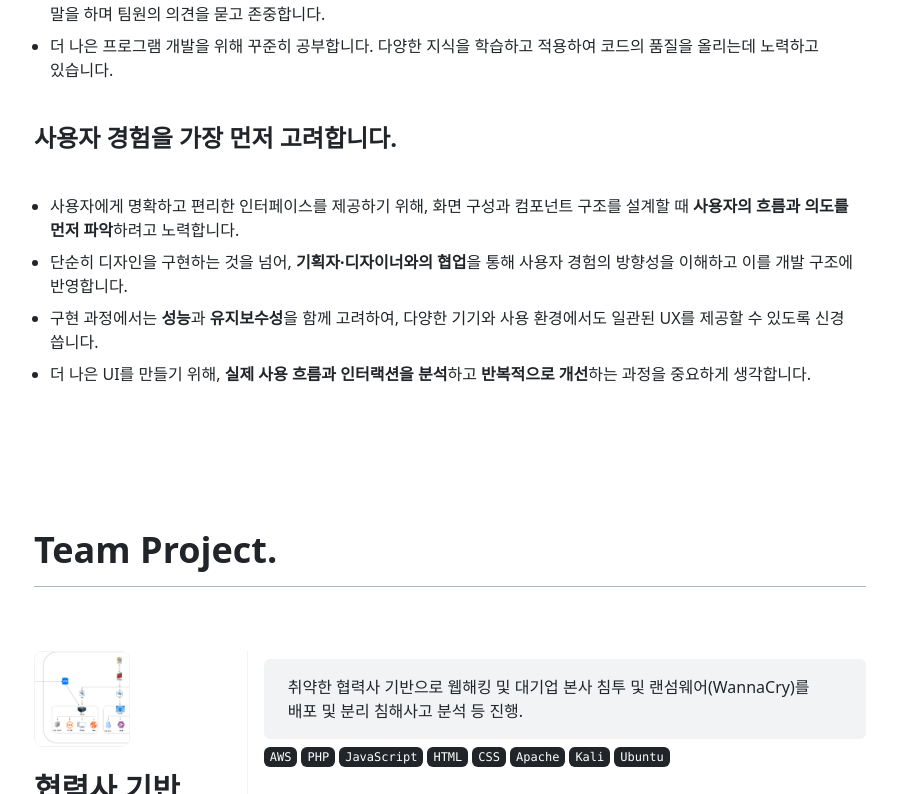
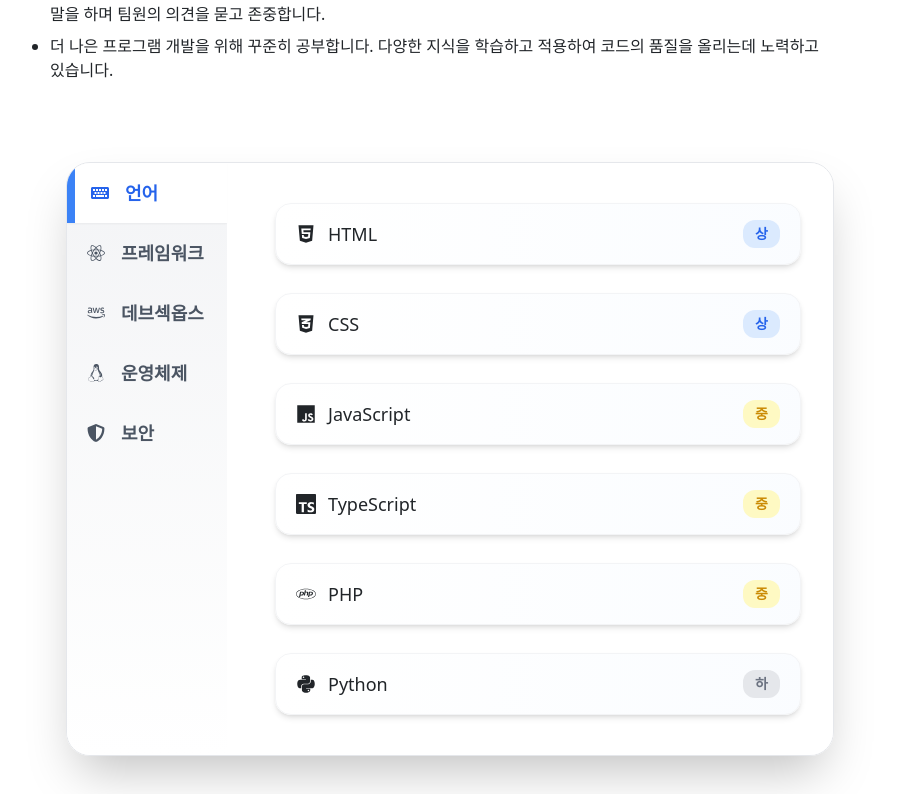
Before and after one commit to zxim/Simple_Portfolio, a Next.js app: page / in a window 1280 px wide. Shown: the part 526-1320 px from the top of the page, without its empty margins (190-1087 px from the left). Built offline with nearby package versions, Linux system fonts and the light colour scheme.

Commit message:
Information 수정

```diff
--- a/package.json
+++ b/package.json
@@ -23,6 +23,7 @@
     "raw-loader": "^4.0.2",
     "react": "18.2.0",
     "react-dom": "18.2.0",
+    "react-icons": "^5.5.0",
     "react-markdown": "^8.0.5",
     "rehype-raw": "^7.0.0",
     "remark-gfm": "^3.0.1",
--- a/public/markdown/information/introduce.md
+++ b/public/markdown/information/introduce.md
@@ -3,14 +3,3 @@
 
 
 - 더 나은 프로그램 개발을 위해 꾸준히 공부합니다. 다양한 지식을 학습하고 적용하여 코드의 품질을 올리는데 노력하고 있습니다.
-
-
-#### 사용자 경험을 가장 먼저 고려합니다.
-
-- 사용자에게 명확하고 편리한 인터페이스를 제공하기 위해, 화면 구성과 컴포넌트 구조를 설계할 때 **사용자의 흐름과 의도를 먼저 파악**하려고 노력합니다.
-
-- 단순히 디자인을 구현하는 것을 넘어, **기획자·디자이너와의 협업**을 통해 사용자 경험의 방향성을 이해하고 이를 개발 구조에 반영합니다.
-
-- 구현 과정에서는 **성능**과 **유지보수성**을 함께 고려하여, 다양한 기기와 사용 환경에서도 일관된 UX를 제공할 수 있도록 신경 씁니다.
-
-- 더 나은 UI를 만들기 위해, **실제 사용 흐름과 인터랙션을 분석**하고 **반복적으로 개선**하는 과정을 중요하게 생각합니다.
--- a/src/components/Activity/index.tsx
+++ b/src/components/Activity/index.tsx
@@ -6,7 +6,7 @@ import { DataProps } from "@/types";
 const Activity = ({ activity }: Pick<DataProps, "activity">) => {
   return (
     <div>
-      <SectionTitle>Activities</SectionTitle>
+      <SectionTitle >Activities</SectionTitle>
       <div className="flex flex-col gap-24">
         {[...activity].reverse().map((activity) => (
           <ActivityItem key={activity.id} {...activity} />
--- /dev/null
+++ b/src/components/Information/SkillsList.tsx
@@ -0,0 +1,141 @@
+import { useState } from "react";
+import { motion, AnimatePresence } from "framer-motion";
+import {
+  FaJs,
+  FaPython,
+  FaHtml5,
+  FaCss3Alt,
+  FaPhp,
+  FaReact,
+  FaGitAlt,
+  FaAws,
+  FaKeyboard,
+  FaLinux,
+  FaShieldAlt,
+  FaEye,
+  FaNetworkWired,
+  FaBug,
+} from "react-icons/fa";
+import {
+  SiTypescript,
+  SiNextdotjs,
+  SiTailwindcss,
+  SiVercel,
+  SiUbuntu,
+  SiDocker,
+} from "react-icons/si";
+import { IconType } from "react-icons";
+
+type Skill = {
+  name: string;
+  level: "상" | "중" | "하";
+  icon: IconType;
+};
+
+const SKILLS = {
+  언어: [
+    { name: "HTML", level: "상", icon: FaHtml5 },
+    { name: "CSS", level: "상", icon: FaCss3Alt },
+    { name: "JavaScript", level: "중", icon: FaJs },
+    { name: "TypeScript", level: "중", icon: SiTypescript },
+    { name: "PHP", level: "중", icon: FaPhp },
+        { name: "Python", level: "하", icon: FaPython },
+  ],
+  프레임워크: [
+    { name: "React", level: "중", icon: FaReact },
+    { name: "Next.js", level: "하", icon: SiNextdotjs },
+    { name: "Tailwind CSS", level: "하", icon: SiTailwindcss },
+  ],
+  데브섹옵스: [
+    { name: "AWS EC2", level: "상", icon: FaAws },
+    { name: "AWS S3", level: "상", icon: FaAws },
+    { name: "AWS ALB", level: "상", icon: FaAws },
+    { name: "Git", level: "중", icon: FaGitAlt },
+    { name: "Vercel", level: "하", icon: SiVercel },
+    { name: "Docker", level: "하", icon: SiDocker },
+  ],
+  운영체제: [
+    { name: "Ubuntu", level: "중", icon: SiUbuntu },
+    { name: "Kali Linux", level: "하", icon: FaLinux },
+  ],
+  보안: [
+    { name: "Suricata", level: "중", icon: FaShieldAlt },
+    { name: "Wireshark", level: "중", icon: FaEye },
+    { name: "Burp Suite", level: "하", icon: FaNetworkWired },
+    { name: "Metasploit", level: "하", icon: FaBug },
+  ],
+} as const;
+
+const LEVEL_BADGE = {
+  "상": "bg-blue-100 text-blue-600",
+  "중": "bg-yellow-100 text-yellow-600",
+  "하": "bg-gray-200 text-gray-500",
+};
+
+const 분야_목록: { name: string; icon: IconType }[] = [
+  { name: "언어", icon: FaKeyboard },
+  { name: "프레임워크", icon: FaReact },
+  { name: "데브섹옵스", icon: FaAws },
+  { name: "운영체제", icon: FaLinux },
+  { name: "보안", icon: FaShieldAlt },
+];
+
+type 분야 = keyof typeof SKILLS;
+
+export default function SkillsTabs() {
+  const [selected, setSelected] = useState<분야>("언어");
+
+  return (
+    <div className="w-full max-w-3xl mx-auto flex flex-col md:flex-row bg-white/90 rounded-3xl shadow-2xl overflow-hidden mt-10 border border-gray-200">
+      <div className="flex md:flex-col bg-gradient-to-b from-gray-100 to-white md:w-40 w-full">
+        {분야_목록.map((field) => {
+          const Icon = field.icon;
+          return (
+            <button
+              key={field.name}
+              className={`
+                flex items-center gap-2 w-full text-base md:text-lg px-4 py-4 transition font-semibold border-b md:border-b-0 md:border-l-4 border-transparent
+                ${selected === field.name ? "bg-white text-blue-600 border-l-blue-500 md:border-l-8 shadow-sm" : "hover:bg-blue-50 text-gray-600"}
+                focus:outline-none
+              `}
+              onClick={() => setSelected(field.name as 분야)}
+            >
+              <Icon className="inline-block mr-2" />
+              {field.name}
+            </button>
+          );
+        })}
+      </div>
+      <div className="flex-1 p-8 bg-white/80">
+        <AnimatePresence mode="wait">
+          <motion.ul
+            key={selected}
+            initial={{ opacity: 0, x: 40 }}
+            animate={{ opacity: 1, x: 0 }}
+            exit={{ opacity: 0, x: -40 }}
+            transition={{ type: "spring", duration: 0.38 }}
+            className="space-y-5"
+          >
+            {SKILLS[selected].map((skill: Skill) => {
+              const SkillIcon = skill.icon;
+              return (
+                <li
+                  key={skill.name}
+                  className="flex justify-between items-center bg-gradient-to-r from-white to-blue-50/30 rounded-2xl shadow-md px-5 py-4 hover:scale-[1.025] hover:shadow-lg transition-all border border-gray-100"
+                >
+                  <div className="flex items-center gap-3">
+                    <SkillIcon className="text-xl" />
+                    <span className="text-lg font-medium">{skill.name}</span>
+                  </div>
+                  <span className={`px-3 py-1 rounded-xl text-sm font-bold ${LEVEL_BADGE[skill.level]}`}>
+                    {skill.level}
+                  </span>
+                </li>
+              );
+            })}
+          </motion.ul>
+        </AnimatePresence>
+      </div>
+    </div>
+  );
+}
--- a/src/components/Information/index.tsx
+++ b/src/components/Information/index.tsx
@@ -1,11 +1,10 @@
-"use client";
-
 import { useState } from "react";
 
 import ContactItem from "../ContactItem";
 import Introduce from "./Introduce";
 import FlipImage from "./FlipImage";
 import EmailPopup from "./EmailPopup";
+import SkillsList from "./SkillsList";
 
 import { DataProps } from "@/types";
 
@@ -70,6 +69,7 @@ const Information = ({ information }: Pick<DataProps, "information">) => {
           </div>
         </div>
         <Introduce markdown={information.markdown} />
+        <SkillsList />
       </div>
 
       {showPopup && (
--- a/src/components/ResumeTitle.tsx
+++ b/src/components/ResumeTitle.tsx
@@ -2,7 +2,10 @@ import { DataProps } from "@/types";
 
 const ResumeTitle = ({ resumeTitle }: Pick<DataProps, "resumeTitle">) => {
   return (
-    <div className="bg-gradient-to-r from-GRADIENT_FROM via-PRIMARY to-GRADIENT_TO h-2 sticky top-0 md:static md:h-20 flex justify-center items-center">
+    <div
+      id="Information"
+      className="bg-gradient-to-r from-GRADIENT_FROM via-PRIMARY to-GRADIENT_TO h-2 sticky top-0 md:static md:h-20 flex justify-center items-center"
+    >
       <span className="text-2xl hidden md:block font-semibold text-white">{resumeTitle.title}</span>
     </div>
   );
--- a/src/components/Sidebar/sections.ts
+++ b/src/components/Sidebar/sections.ts
@@ -1,5 +1,5 @@
 export const sections = [
-  { id: "top", match: "welcome to min shim", title: "Information", dataKey: "information" },
+  { id: "Information", match: "welcome to min shim", title: "Information", dataKey: "information" },
   { id: "TeamProject", match: "team project", title: "Team Project", dataKey: "project" },
   { id: "PersonalProject", match: "personal project", title: "Personal Project", dataKey: "project" },
   { id: "Experience", match: "school", title: "Experience", dataKey: "workExperience" },
--- a/src/components/Sidebar/useActiveSection.ts
+++ b/src/components/Sidebar/useActiveSection.ts
@@ -20,10 +20,21 @@ export const useActiveSection = () => {
       { threshold: 0.3, rootMargin: "0px 0px -50% 0px" }
     );
 
-    const targets = Array.from(document.querySelectorAll("h2, h3"));
+    const targets = Array.from(document.querySelectorAll("h2, h3, #Information"));
     targets.forEach((el) => observer.observe(el));
 
-    return () => observer.disconnect();
+    // **스크롤 맨 위면 강제로 Information 활성화**
+    const handleScroll = () => {
+      if (window.scrollY < 40) {
+        setActive("Information");
+      }
+    };
+    window.addEventListener("scroll", handleScroll);
+
+    return () => {
+      observer.disconnect();
+      window.removeEventListener("scroll", handleScroll);
+    };
   }, []);
 
   return active;
```
Also changed, not shown: 2 other files (tests, documents, lock files or other folders).
